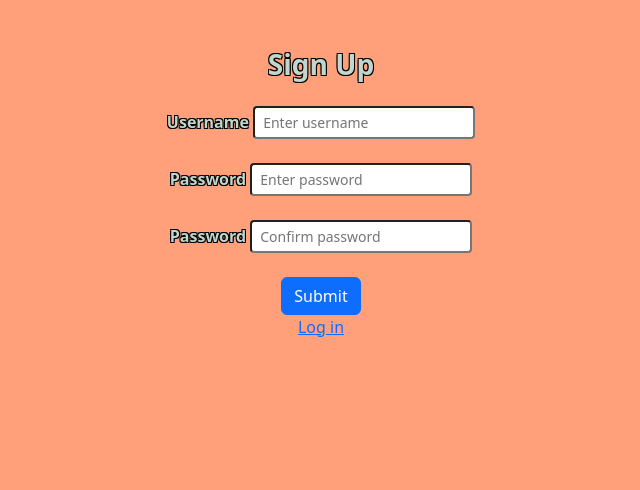
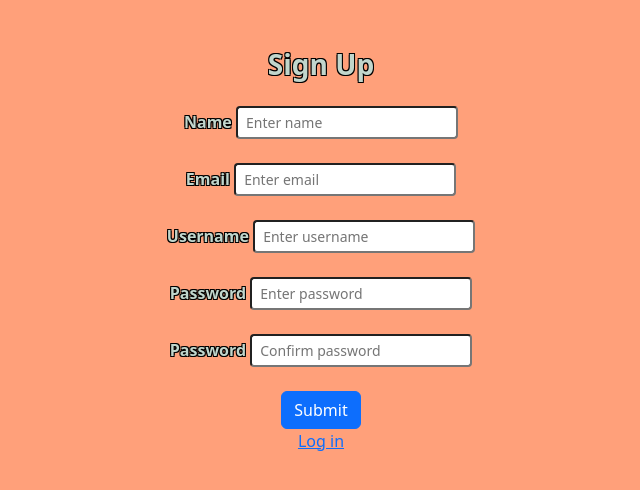
Before and after one commit to Bastion428/MainProgram, a Flask app: page /sign-up in a window 1280 px wide. Shown: the top 490 px of the page, without its empty margins (319-959 px from the left). Run offline with Flask 3, Linux system fonts and the light colour scheme; some libraries are stand-ins or nearby versions.

Commit message:
Added UI for input for name and email

```diff
--- a/website/templates/sign_up.html
+++ b/website/templates/sign_up.html
@@ -4,6 +4,18 @@
     <form method="POST">
         <h3 align ="center" class="page-title pt-5 pb-3">Sign Up</h3>
         <div class="submit-login">
+            <div class="form-group">
+                <label for="name">Name</label>
+                <input type="text" class="form-control-sm mb-4" id="name" name="name"
+                       placeholder="Enter name">
+            </div>
+
+            <div class="form-group">
+                <label for="email">Email</label>
+                <input type="text" class="form-control-sm mb-4" id="email" name="email"
+                       placeholder="Enter email">
+            </div>
+
             <div class="form-group">
                 <label for="username">Username</label>
                 <input type="text" class="form-control-sm mb-4" id="username" name="username"
```
